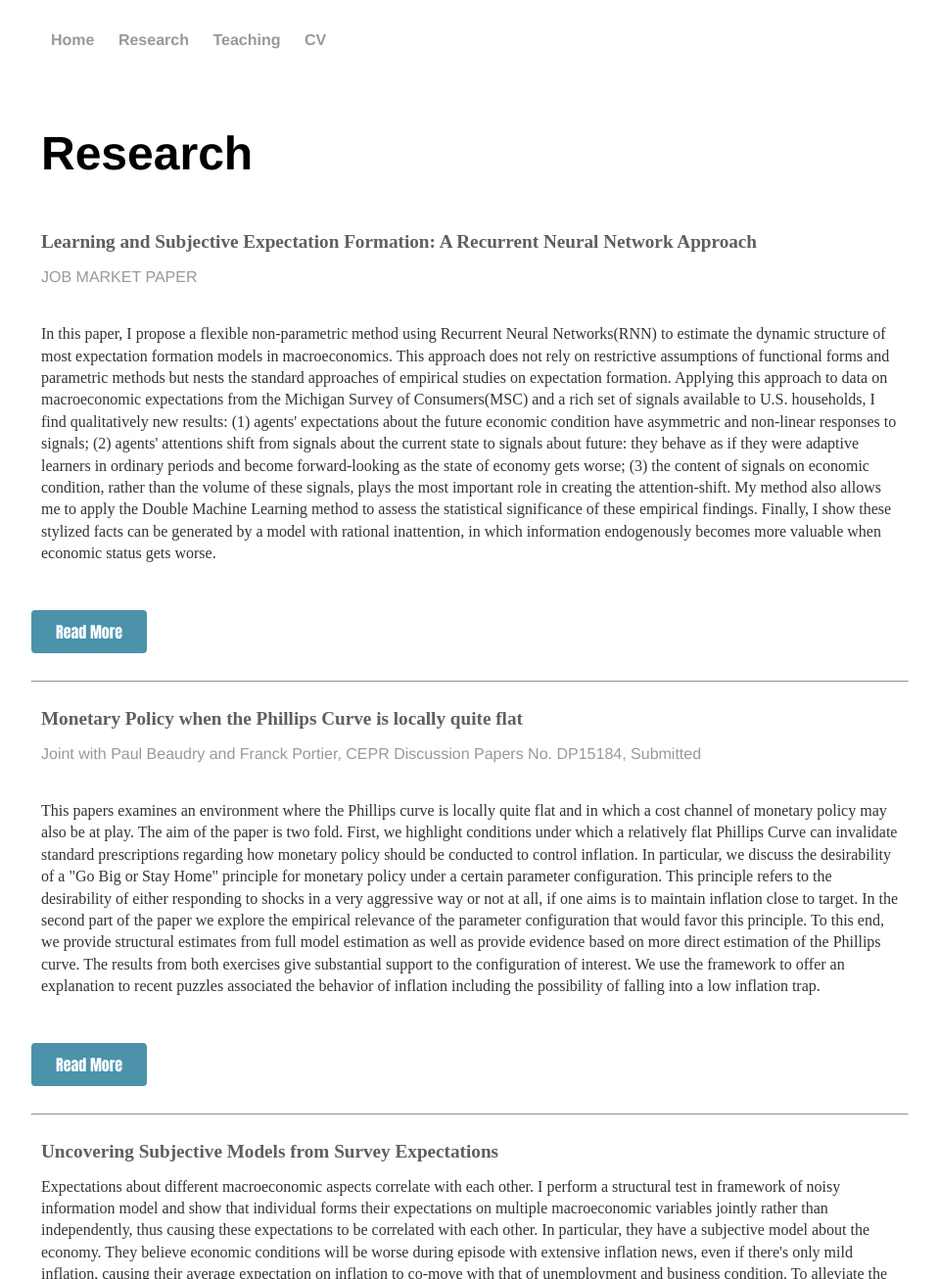
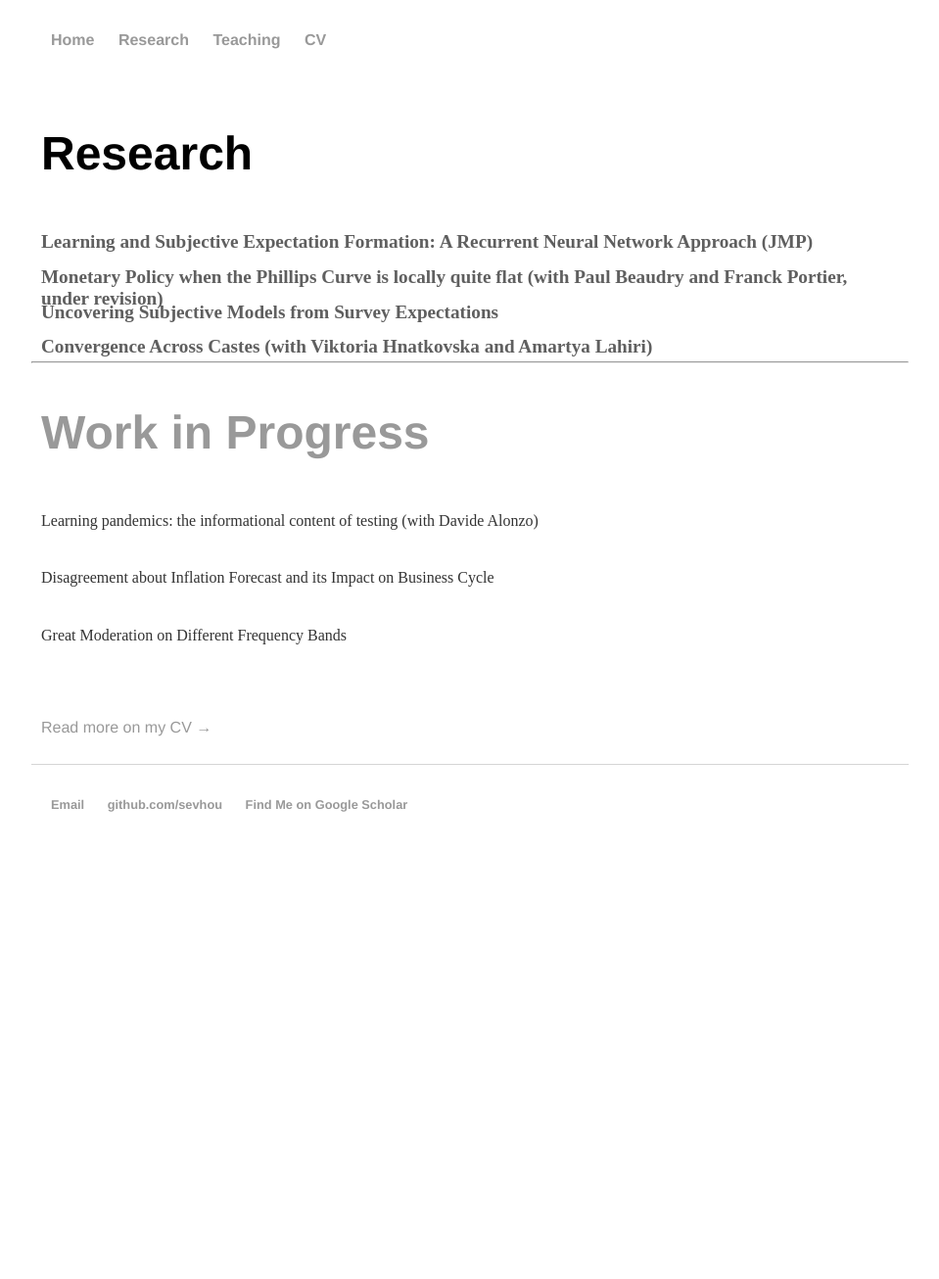
Before and after one commit to sevhou/sevhou.github.io, a Jekyll site: the page built from research/index.html, in a window 1280 px wide and 1400 px high, cut to the strip 94-1400 px from the top of the window. Shown: the whole strip at 98% size, without its empty margins (160-1119 px from the left). Built offline with Jekyll 4.4.1, drawn with Linux system fonts in a browser that asks for light colours; some of the changed text lies outside the part shown.

Commit message:
Update index.html

```diff
--- a/research/index.html
+++ b/research/index.html
@@ -3,79 +3,60 @@
 title: Research
 ---
 
+<head>
+<meta charset="utf-8">
+<title>jQuery slideToggle Effect</title>
+<script src="https://code.jquery.com/jquery-3.5.1.min.js"></script>
+<script>
+    $(document).ready(function(){
+        $(".slide-toggle").click(function(){
+            $(this).next().slideToggle();
+        });
+    });
+</script>
+</head>
+
 <div class="blurb">
 	<h1>Research</h1>
 
-	<h2>Learning and Subjective Expectation Formation: A Recurrent Neural Network Approach</h2>
-		<p class="light-text">JOB MARKET PAPER</p>
-		<p>In this paper, I propose a flexible non-parametric method using Recurrent Neural Networks(RNN) to
-			estimate the dynamic structure of most expectation formation models in macroeconomics. This
-			approach does not rely on restrictive assumptions of functional forms and parametric methods
-			but nests the standard approaches of empirical studies on expectation formation. Applying this
-			approach to data on macroeconomic expectations from the Michigan Survey of Consumers(MSC) and
-			a rich set of signals available to U.S. households, I find qualitatively new results: (1) agents'
-			expectations about the future economic condition have asymmetric and non-linear responses to signals;
-			(2) agents' attentions shift from signals about the current state to signals about future: they behave
-			as if they were adaptive learners in ordinary periods and become forward-looking as the state of economy
-			gets worse; (3) the content of signals on economic condition, rather than the volume of these signals,
-			plays the most important role in creating the attention-shift. My method also allows me to apply the
-			Double Machine Learning method to assess the statistical significance of these empirical findings.
-			Finally, I show these stylized facts can be generated by a model with rational inattention, in which
-			information endogenously becomes more valuable when economic status gets worse.
-		</p>
+	<h2 type="button" class="slide-toggle">Learning and Subjective Expectation Formation: A Recurrent Neural Network Approach (JMP)</h2>
+    <div class="box">
+        <div class="box-inner">In this paper, I propose a flexible non-parametric method using Recurrent Neural Networks(RNN) to estimate the dynamic structure of most expectation formation models in macroeconomics. This approach does not rely on restrictive assumptions of functional forms and parametric methods but nests the standard approaches of empirical studies on expectation formation. Applying this approach to data on macroeconomic expectations from the Michigan Survey of Consumers(MSC) and a rich set of signals available to U.S. households, I find qualitatively new results: (1) agents' expectations about the future economic condition have asymmetric and non-linear responses to signals; (2) agents' attentions shift from signals about the current state to signals about future: they behave as if they were adaptive learners in ordinary periods and become forward-looking as the state of economy gets worse; (3) the content of signals on economic condition, rather than the volume of these signals, plays the most important role in creating the attention-shift. My method also allows me to apply the Double Machine Learning method to assess the statistical significance of these empirical findings. Finally, I show these stylized facts can be generated by a model with rational inattention, in which information endogenously becomes more valuable when economic status gets worse.
 
-		<a href="https://sevhou.github.io/research/Learning_with_RNN_Sev_latest.pdf" class="bluebutton">Read More</a>
+<br><a href="https://sevhou.github.io/research/Learning_with_RNN_Sev_latest.pdf" class="bluebutton">Read More</a>
+      </div>
+    </div>
 
-		<hr>
+    <h2 type="button" class="slide-toggle">Monetary Policy when the  Phillips Curve is locally quite flat (with Paul Beaudry and Franck Portier, under revision)</h2>
+    <div class="box">
+        <div class="box-inner">This papers examines an environment where the Phillips curve is locally quite flat and in which a cost channel of monetary policy may also be at play.  The aim of the paper is two fold. First, we highlight conditions under which a relatively flat  Phillips Curve  can invalidate standard prescriptions regarding how monetary policy should be conducted to control inflation. In particular, we discuss the desirability of   a "Go Big or Stay Home" principle for monetary policy under a certain parameter configuration. This principle refers to the desirability of either responding to shocks in a very aggressive way or  not at all, if one aims is to maintain inflation close to target. In the second part of the paper we explore the empirical relevance of the parameter configuration that would favor this principle. To this end,  we provide structural estimates from full model estimation as well as provide evidence based on more direct estimation of the Phillips curve.  The results from both exercises give  substantial support to the configuration of interest.  We use the framework to offer an explanation to recent puzzles associated the behavior of inflation including the possibility of falling into a low inflation trap.
 
-	<h2>Monetary Policy when the  Phillips Curve is locally quite flat</h2>
-		<p class="light-text">Joint with Paul Beaudry and Franck Portier, CEPR Discussion Papers No. DP15184, Submitted</p>
-		<p>This papers examines an environment where the Phillips curve is locally quite flat and in which
-			a cost channel of monetary policy may also be at play.  The aim of the paper is two fold.
-			First, we highlight conditions under which a relatively flat  Phillips Curve  can invalidate
-			standard prescriptions regarding how monetary policy should be conducted to control inflation.
-			In particular, we discuss the desirability of   a "Go Big or Stay Home" principle for monetary
-			policy under a certain parameter configuration. This principle refers to the desirability of
-			either responding to shocks in a very aggressive way or  not at all, if one aims is to maintain
-			inflation close to target. In the second part of the paper we explore the empirical relevance
-			of the parameter configuration that would favor this principle.  To this end,  we provide
-			structural estimates from full model estimation as well as provide evidence based on more
-			direct estimation of the Phillips curve.  The results from both exercises give  substantial
-			support to the configuration of interest.  We use the framework to offer an explanation to
-			recent puzzles associated the behavior of inflation including the possibility of falling
-			into a low inflation trap.
+<br><a href="https://sevhou.github.io/research/Monetary%20Policy%20when%20the%20Phillips%20Curve%20is%20Locally%20Quite%20Flat.pdf" class="bluebutton">Read More</a>
+      </div>
+    </div>
 
-		</p>
-		<a href="https://sevhou.github.io/research/Monetary%20Policy%20when%20the%20Phillips%20Curve%20is%20Locally%20Quite%20Flat.pdf" class="bluebutton">Read More</a>
-		<hr>
+    <h2 type="button" class="slide-toggle">Uncovering Subjective Models from Survey Expectations</h2>
+    <div class="box">
+        <div class="box-inner">Expectations about different macroeconomic aspects correlate with each other. I perform a structural test in framework of the noisy information model and shows that individual forms their expectations on multiple macroeconomic variables jointly rather than independently, thus causing these expectations to be correlated with each other. In particular, they have a subjective model about the economy. They believe economic conditions will be worse during episodes with extensive inflation news, even if there is only mild inflation, causing their average expectation on inflation to co-move with that of unemployment and business condition. I supplement the above results with finndings from self-reported news measures from the
+Michigan Survey of Consumers and non-parametric estimation of the expectation formation model. I found again realized inflation increases households' perceived future unemployment rate change whereas an actual unemployment rate hike will lower their expected inflation. These patterns call for explanations on how agents form beliefs on interactions between macroeconomic variables that are different from the actual structure of data. They also suggest Central Bank should use
+the inflation-related expectation management policy with caution, as such policy may induce pessimistic responses among households.
 
-	<h2>Uncovering Subjective Models from Survey Expectations</h2>
-		<p>Expectations about different macroeconomic aspects correlate with each other. I perform a structural
-			test in framework of noisy information model and show that individual forms their expectations on
-			multiple macroeconomic variables jointly rather than independently, thus causing these expectations
-			to be correlated with each other. In particular, they have a subjective model about the economy.
-			They believe economic conditions will be worse during episode with extensive inflation news, even
-			if there's only mild inflation, causing their average expectation on inflation to co-move with that
-			of unemployment and business condition. To alleviate the concern of possible mis-specification of
-			linear noisy information model, I then propose an innovative generic learning model that can cover a
-			large class of expectation formation models, including those are standard in the literature. The
-			effect of signals on expectational variables is estimated with Recurrent Neural Network. I found
-			again realized inflation increase household's perceived future unemployment rate change whereas
-			actual unemployment rate hike will lower their expected inflation. The pessimistic effect of
-			inflation is not because of household's belief on interest rate and is particularly strong after
-			late 1990s. These patterns call for explanations on how agents form beliefs on interactions between
-			macroeconomic variables that are different from the actual structure of data. They also suggest
-			Central Bank should use inflation-related expectation management policy with cautious, as such
-			policy may induce pessimistic responses among households.
+<br><a href="https://sevhou.github.io/research/joint_learning_Sev.pdf" class="bluebutton">Read More</a>
+      </div>
+    </div>
 
-		</p>
-		<a href="https://sevhou.github.io/research/joint_learning_Sev.pdf" class="bluebutton">Read More</a>
+    <h2 type="button" class="slide-toggle">Convergence Across Castes (with Viktoria Hnatkovska and Amartya Lahiri)</h2>
+    <div class="box">
+        <div class="box-inner">India has witnessed a remarkable catch-up by the historically disadvantaged scheduled castes and tribes (SC/STs) towards non-SC/ST levels in their education attainment levels, occupation choices as well as wages during the period 1983-2012. Using a heterogenous agent, multi-sector model we show that sectoral productivity growth during this period can explain 75 percent of the observed wage convergence between the castes. Inter-sectoral net flows of workers are key as they account for 3/4 of the predicted convergence. Absent these net flows, the caste wage gaps would have marginally widened. Selection effects, while present in the model, account for just a quarter of the predicted wage convergence. We also find that affirmative action policies that reduced skilling costs for SC/STs may have reduced the levels of the caste wage gaps at all times but played a limited role in accounting for the dynamics of the wage gap. Growth was key for the dynamic wage convergence.
+
+<br><a href="https://sevhou.github.io/research/joint_learning_Sev.pdf" class="bluebutton">Read More</a>
+      </div>
+    </div>
 		<hr>
 
 	<h1 class="wip">Work in Progress</h1>
 
 
-	<p>Convergence Across Castes (with Viktoria Hnatkovska and Amartya Lahiri, new draft coming soon)</p>
 	<p>Learning pandemics: the informational content of testing (with Davide Alonzo)</p>
 	<p>Disagreement about Inflation Forecast and its Impact on Business Cycle</p>
 	<p>Great Moderation on Different Frequency Bands<p>
```
